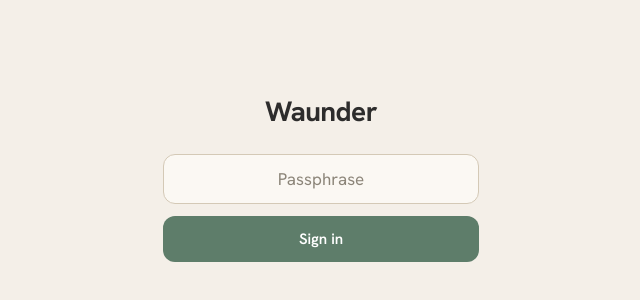
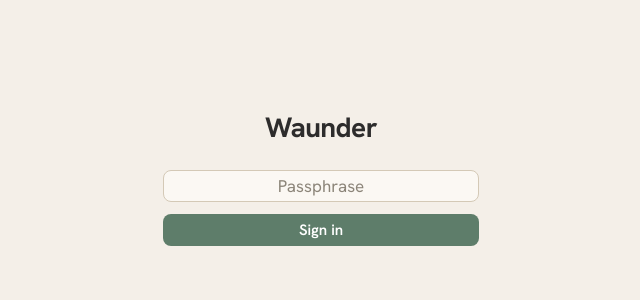
Before and after one commit to AG9898/Waunder, a React (Vite) app in the folder web/: page /login in a window 1280 px wide. Shown: the part 224-524 px from the top of the page, without its empty margins (319-959 px from the left). Built offline with nearby package versions, Linux system fonts and the light colour scheme.

Commit message:
feat(web): re-skin login screen

```diff
--- a/web/public/app.css
+++ b/web/public/app.css
@@ -2770,16 +2770,25 @@ textarea:disabled { opacity: .6; cursor: not-allowed; }
 .login-form { display: flex; flex-direction: column; gap: var(--space-3); }
 .login-passphrase {
   width: 100%;
-  padding: 13px 16px;
+  min-height: var(--control-h-touch);
+  padding: 0 16px;
   background: var(--color-surface);
   border: 1px solid var(--color-border-strong);
-  border-radius: var(--radius-md);
+  border-radius: var(--radius-control);
   font-family: inherit;
   font-size: var(--text-md);
   color: var(--color-ink);
   text-align: center;
 }
-.login-status { text-align: center; }
+.login-submit {
+  min-height: var(--control-h-touch);
+  padding: 0 22px;
+  border-radius: var(--radius-control);
+}
+.login-status {
+  border-radius: var(--radius-control);
+  text-align: center;
+}
 
 /* The shared sage-soft :focus-visible ring is too low-contrast against any
    sage-filled button. Every sage-filled control gets a two-layer ring: a
@@ -2833,6 +2842,11 @@ textarea:disabled { opacity: .6; cursor: not-allowed; }
   --nav-transform: none;
 }
 
+:root[data-layout="desktop"] .login-passphrase,
+:root[data-layout="desktop"] .login-submit {
+  min-height: var(--control-h-desktop);
+}
+
 @media (min-width: 960px) {
   :root:not([data-layout="mobile"]) {
     --page-max: 1280px;
@@ -2844,6 +2858,10 @@ textarea:disabled { opacity: .6; cursor: not-allowed; }
     --nav-safe-bottom: 0px;
     --screen-bottom: 48px;
     --nav-transform: none;
+  }
+  :root:not([data-layout="mobile"]) .login-passphrase,
+  :root:not([data-layout="mobile"]) .login-submit {
+    min-height: var(--control-h-desktop);
   }
 }
 
```
Also changed, not shown: 2 other files (tests, documents, lock files or other folders).
